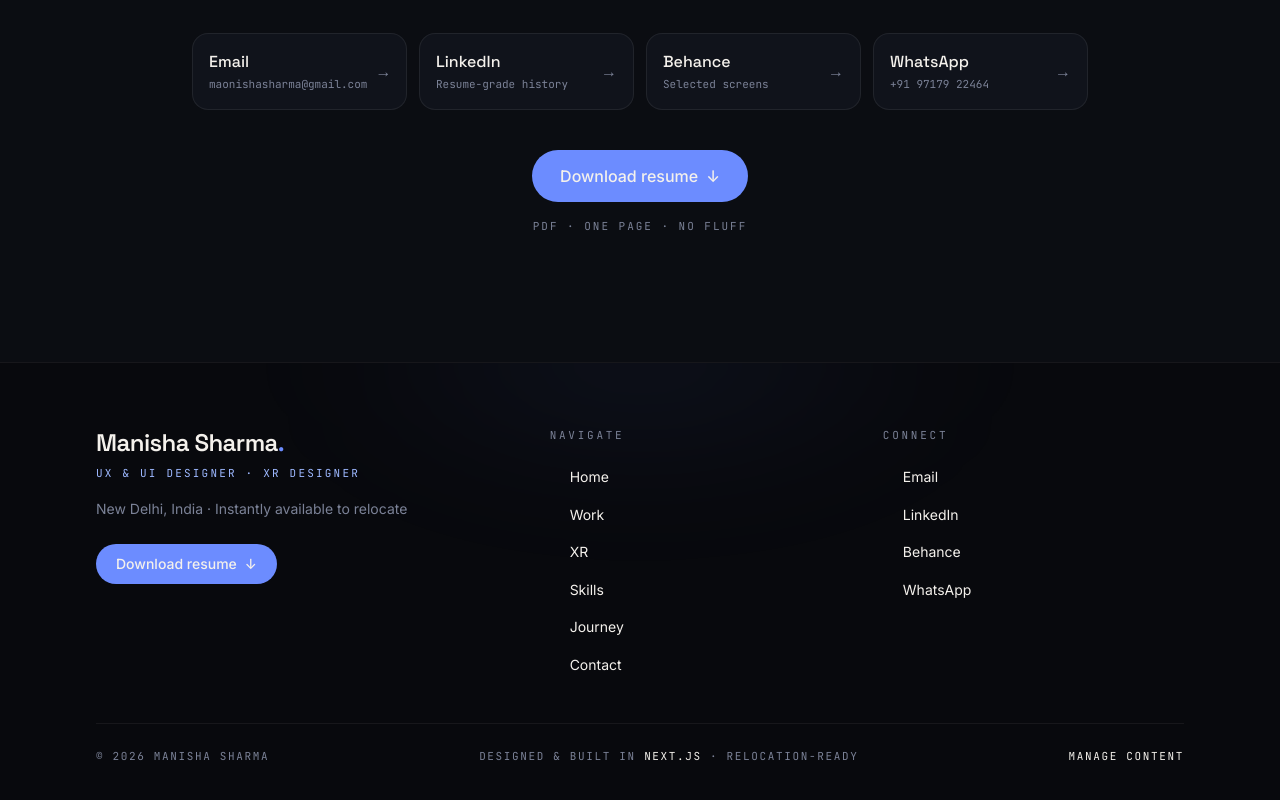
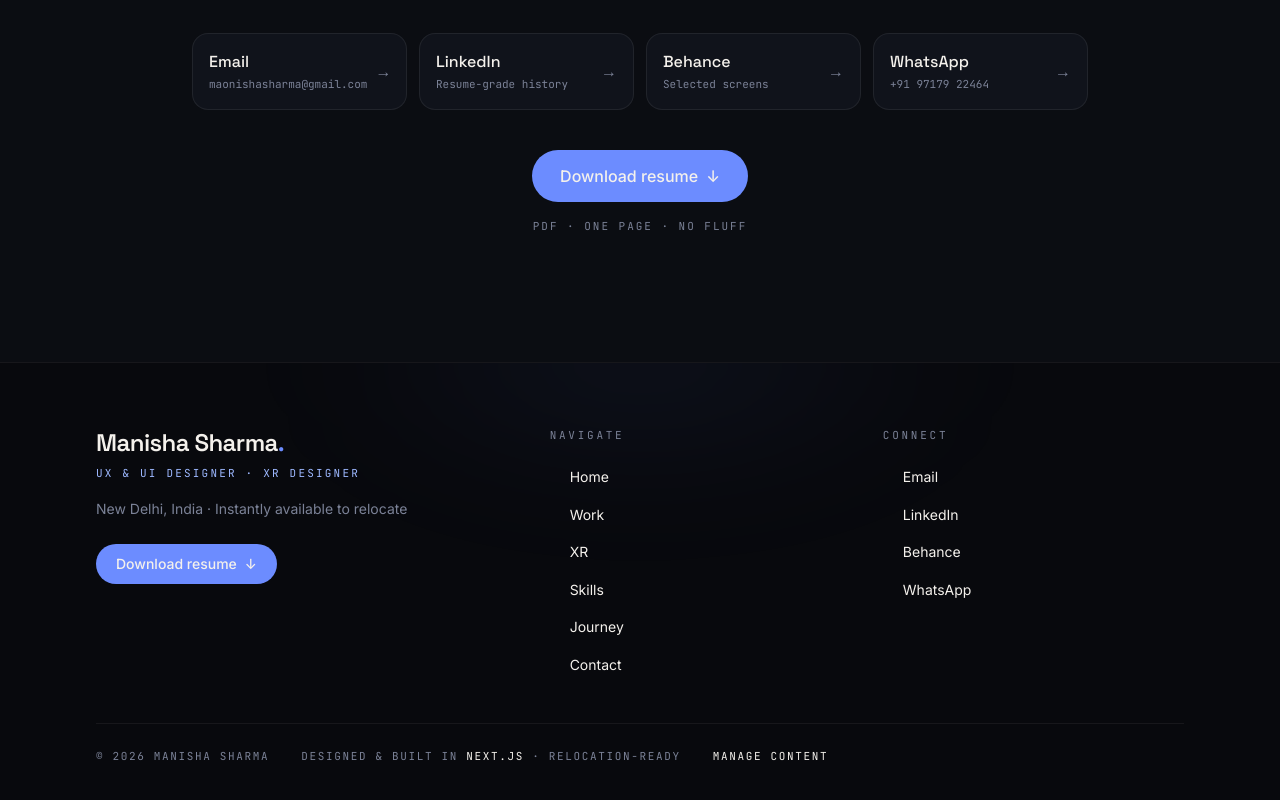
Before and after one commit to manishasharma1998/Portfolio, a Next.js app: page / in a window 1280 px wide. Shown: the part 7332-8132 px from the top of the page. Built offline with nearby package versions, Linux system fonts and the light colour scheme.

Commit message:
Footer: left-align bottom bar items

```diff
--- a/src/components/footer.tsx
+++ b/src/components/footer.tsx
@@ -83,7 +83,7 @@ export function Footer() {
         </div>
 
         {/* Bottom bar */}
-        <div className="mt-12 flex flex-col gap-4 border-t border-white/[0.06] pt-6 sm:flex-row sm:items-center sm:justify-between">
+        <div className="mt-12 flex flex-col gap-4 border-t border-white/[0.06] pt-6 sm:flex-row sm:items-center sm:gap-8">
           <p className="font-mono text-[11px] tracking-[0.15em] text-fog-500 uppercase">
             © {year} {site.name}
           </p>
```
